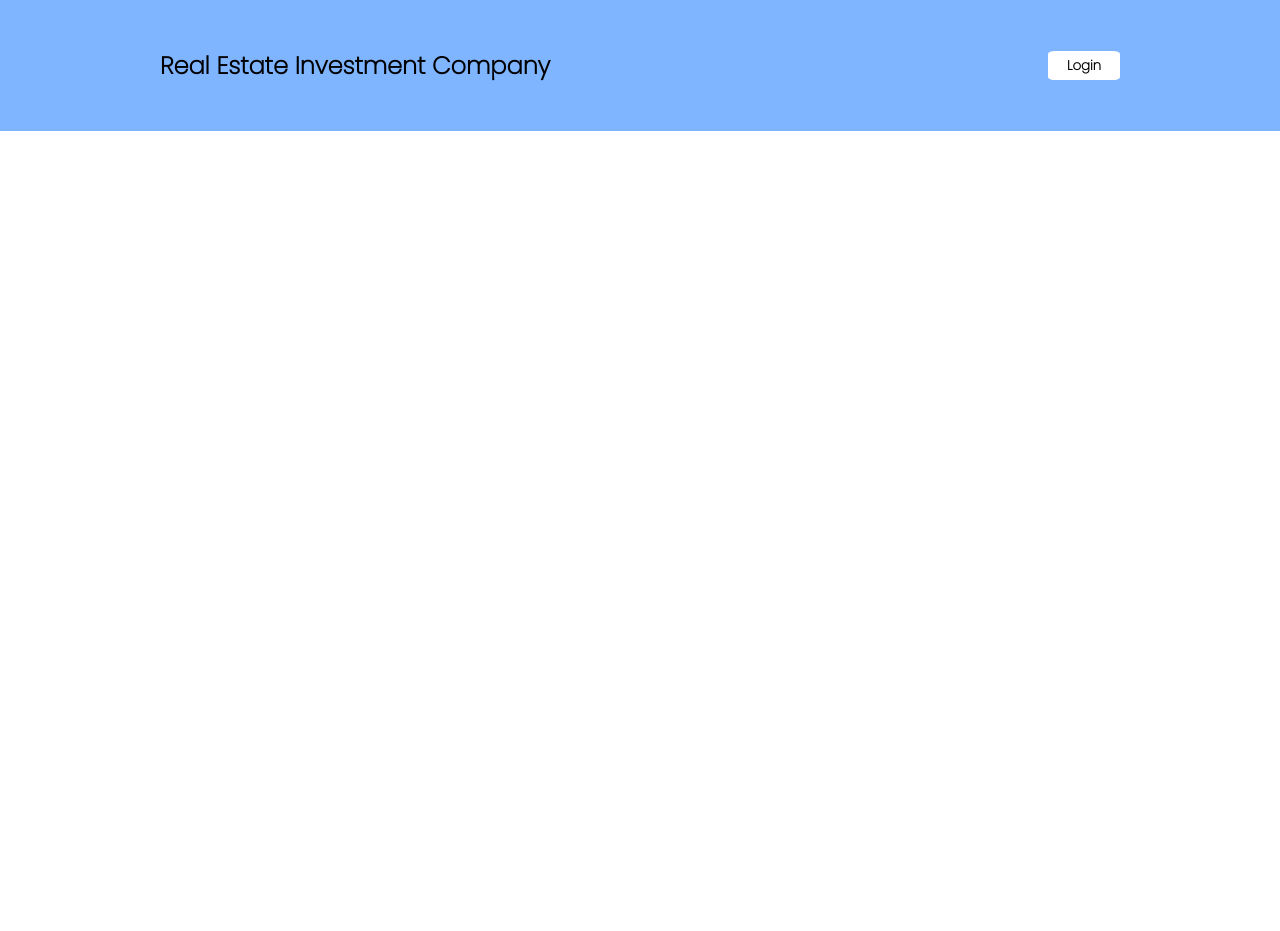
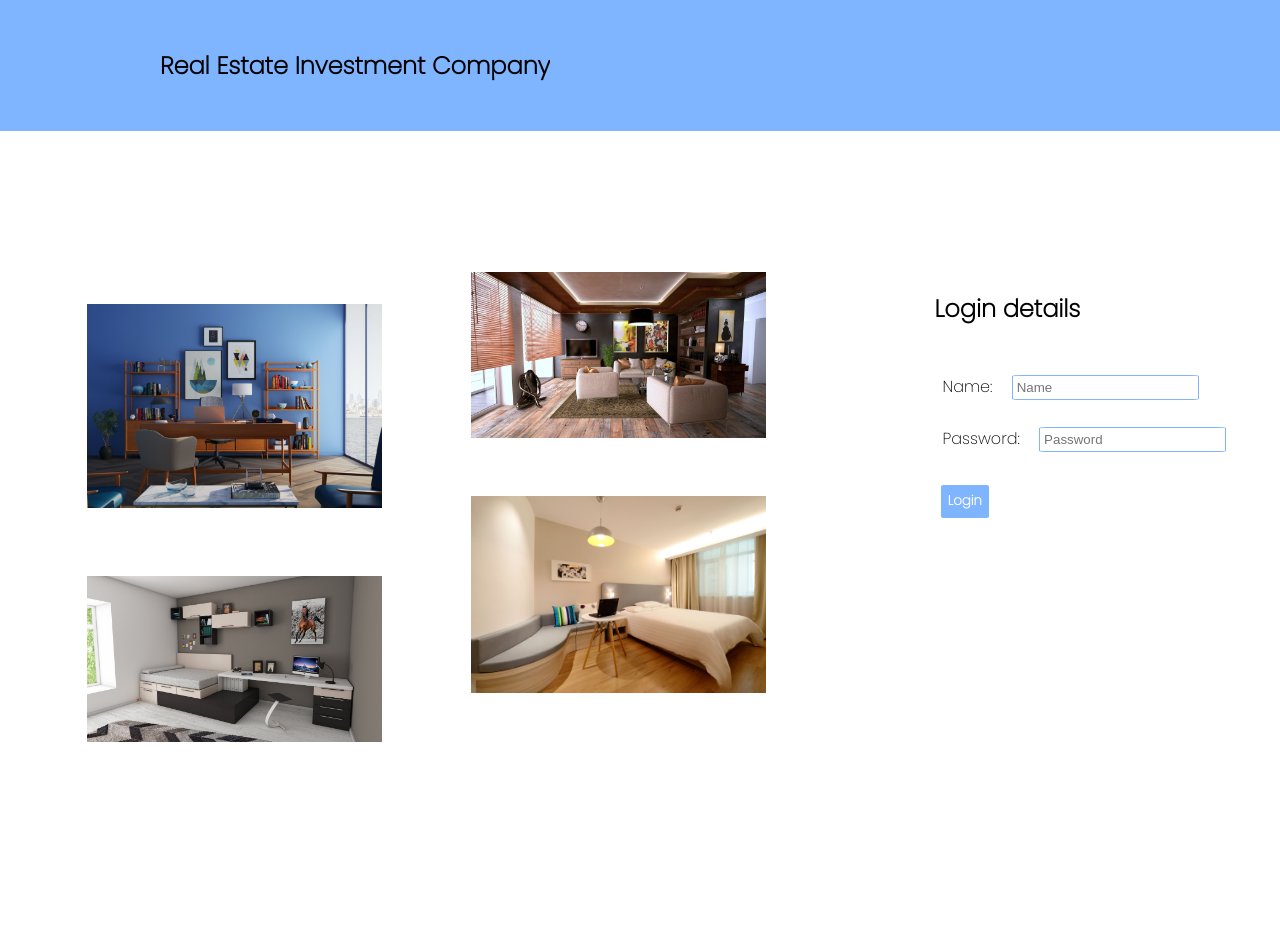
Before and after one commit to tandugonkhalid/Barcode-System, a PHP site: page / in a window 1280 px wide. Run offline with PHP 8.4, Linux system fonts and the light colour scheme.

Commit message:
third commit 17/12/2021

```diff
--- a/css/style.css
+++ b/css/style.css
@@ -5,6 +5,7 @@
   margin: 0;
   -webkit-box-sizing: border-box;
           box-sizing: border-box;
+  overflow: hidden;
 }
 
 .navbar {
@@ -29,23 +30,6 @@
   font-family: 'Poppins', sans-serif;
 }
 
-.navbar button {
-  font-family: 'Poppins', sans-serif;
-  padding: 0.3rem;
-  background-color: white;
-  border: none;
-  border-radius: 10%;
-  width: 4.5rem;
-  font-weight: bold;
-  -webkit-transition: .5s ease-in;
-  transition: .5s ease-in;
-}
-
-.navbar button:hover {
-  -webkit-box-shadow: 0 0 15px #4e4e4e;
-          box-shadow: 0 0 15px #4e4e4e;
-}
-
 section {
   height: 100vh;
   width: 100vw;
@@ -61,14 +45,106 @@ section {
 }
 
 section .info {
-  display: none;
+  display: -webkit-box;
+  display: -ms-flexbox;
+  display: flex;
+  -webkit-box-pack: center;
+      -ms-flex-pack: center;
+          justify-content: center;
+  -webkit-box-align: start;
+      -ms-flex-align: start;
+          align-items: flex-start;
+  -webkit-box-orient: vertical;
+  -webkit-box-direction: normal;
+      -ms-flex-direction: column;
+          flex-direction: column;
+  font-family: 'Poppins', sans-serif;
+  height: 100vh;
+  padding: .5em;
+}
+
+section .info h1 {
+  margin: -10em 0 1.5em 0;
+}
+
+section .info label, section .info input {
+  margin: 1em .5em 1em .5em;
+}
+
+section .info input {
+  padding: .3em;
+  border-radius: 5%;
+  border: 1px solid rgba(0, 106, 255, 0.5);
+}
+
+section .info .submit {
+  padding: .5em;
+  font-family: 'Poppins', sans-serif;
+  background-color: rgba(0, 106, 255, 0.5);
+  border: none;
+  border-radius: 5%;
+  color: white;
+  font-weight: bold;
+  margin: 1.5em .5em 1em .5em;
+  -webkit-transition: .5s ease-in;
+  transition: .5s ease-in;
+}
+
+section .info .submit:hover {
+  -webkit-box-shadow: 0 0 20px rgba(0, 106, 255, 0.5);
+          box-shadow: 0 0 20px rgba(0, 106, 255, 0.5);
 }
 
 section .grid {
-  display: none;
+  display: -ms-grid;
+  display: grid;
+  -ms-grid-columns: 23em 23em;
+      grid-template-columns: 23em 23em;
+  -ms-grid-rows: 10em 10em;
+      grid-template-rows: 10em 10em;
+  padding: 3em;
+  gap: 1em;
 }
 
 section .grid img {
   width: 23vw;
 }
+
+section .grid img:nth-of-type(1) {
+  -ms-grid-row: 1;
+  -ms-grid-row-span: 1;
+  -ms-grid-column: 1;
+  -ms-grid-column-span: 1;
+  grid-area: 1 / 1 / 2 / 2;
+  -webkit-transform: translateY(2em);
+          transform: translateY(2em);
+}
+
+section .grid img:nth-of-type(2) {
+  -ms-grid-row: 1;
+  -ms-grid-row-span: 1;
+  -ms-grid-column: 2;
+  -ms-grid-column-span: 1;
+  grid-area: 1 / 2 / 2 / 3;
+}
+
+section .grid img:nth-of-type(3) {
+  -ms-grid-row: 3;
+  -ms-grid-row-span: 1;
+  -ms-grid-column: 1;
+  -ms-grid-column-span: 1;
+  grid-area: 3 / 1 / 4 / 2;
+  -webkit-transform: translateY(-3em);
+          transform: translateY(-3em);
+}
+
+section .grid img:nth-of-type(4) {
+  -ms-grid-row: 2;
+  -ms-grid-row-span: 1;
+  -ms-grid-column: 2;
+  -ms-grid-column-span: 1;
+  grid-area: 2/ 2 / 3 / 3;
+  -webkit-transform: translateY(3em);
+          transform: translateY(3em);
+}
 /*# sourceMappingURL=style.css.map */
--- a/css/style.scss
+++ b/css/style.scss
@@ -5,7 +5,7 @@
     padding: 0;
     margin: 0;
     box-sizing: border-box;
-    // overflow: hidden;
+    overflow: hidden;
 }
 
 .navbar{
@@ -19,21 +19,6 @@
     h1{
         font-family: 'Poppins', sans-serif;
     }
-
-    button{
-        font-family: 'Poppins', sans-serif;
-        padding: 0.3rem;
-        background-color: rgb(255, 255, 255);
-        border: none;
-        border-radius: 10%;
-        width: 4.5rem;
-        font-weight: bold;
-        transition: .5s ease-in;
-    }
-
-    button:hover{
-        box-shadow: 0 0 15px rgb(78, 78, 78);
-    }
 }
 
 section{
@@ -44,40 +29,73 @@ section{
     align-items: center;
 
     .info{
-        display: none;
-        // justify-content: center;
-        // align-items: center;
-        // flex-direction: row;
+        display: flex;
+        justify-content: center;
+        align-items: flex-start;
+        flex-direction: column;
+        font-family: 'Poppins', sans-serif;
+        height: 100vh;
+        padding: .5em;
+
+        h1{
+            margin: -10em 0 1.5em 0;
+        }
+
+        label, input{
+            margin: 1em .5em 1em .5em;
+        }
+
+        input{
+            padding: .3em;
+            border-radius: 5%;
+            border: 1px solid hsla(215, 100%, 50%, 0.5);
+        }
+
+        .submit{
+            padding: .5em;
+            font-family: 'Poppins', sans-serif;
+            background-color: hsla(215, 100%, 50%, 0.5);
+            border: none;
+            border-radius: 5%;
+            color: rgb(255, 255, 255);
+            font-weight: bold;
+            margin: 1.5em .5em 1em .5em;
+            transition: .5s ease-in;
+        }
+
+        .submit:hover{
+            box-shadow: 0 0 20px hsla(215, 100%, 50%, 0.5);
+        }
     }
 
     .grid{
-        display: none;
-        // grid-template-columns: 23em 23em;
-        // grid-template-rows: 5em 5em;
-        // padding: 3em;
-        // gap: 1em;
+        display: grid;
+        grid-template-columns: 23em 23em;
+        grid-template-rows: 10em 10em;
+        padding: 3em;
+        gap: 1em;
 
         img{
             width: 23vw;
         }
 
-        // img:nth-of-type(1){
-        //     grid-area: 1 / 1 / 2 / 2;
-        //     transform: translateY(2em);
-        // }
+        img:nth-of-type(1){
+            grid-area: 1 / 1 / 2 / 2;
+            transform: translateY(2em);
+        }
 
-        // img:nth-of-type(2){
-        //     grid-area: 1 / 2 / 2 / 3;
-        // }
+        img:nth-of-type(2){
+            grid-area: 1 / 2 / 2 / 3;
+        }
 
-        // img:nth-of-type(3){
-        //     grid-area: 3 / 1 / 4 / 2;
-        //     transform: translateY(-3em);
-        // }
+        img:nth-of-type(3){
+            grid-area: 3 / 1 / 4 / 2;
+            transform: translateY(-3em);
+        }
 
-        // img:nth-of-type(4){
-        //     grid-area: 2/ 2 / 3 / 3;
-        //     transform: translateY(3em);
-        // }
+        img:nth-of-type(4){
+            grid-area: 2/ 2 / 3 / 3;
+            transform: translateY(3em);
+        }
     }
 }
--- a/index.php
+++ b/index.php
@@ -10,7 +10,6 @@
 <body>
     <nav class="navbar">
         <h1>Real Estate Investment Company</h1>
-        <button>Login</button>
     </nav>
     <section>
         <div class="grid">
@@ -20,13 +19,18 @@
             <img src="images/271618.jpg" alt="Apartments">
         </div>
         <div class="info">
-            <h1>Login</h1>
+            <h1>Login details</h1>
             <form action="method">
                 <div class="form-group">
-                  <label for="">Name</label>
-                  <input type="text"
-                    class="form-control" name="" id="" aria-describedby="helpId" placeholder="">
-                  <small id="helpId" class="form-text text-muted">Help text</small>
+                    <label for="">Name:</label>
+                    <input type="text"
+                        class="form-control" name="name" id="name" aria-describedby="helpId" placeholder="Name">
+                    <br>
+                    <label for="">Password:</label>
+                    <input type="password"
+                        class="form-control" name="password" id="password" aria-describedby="helpId" placeholder="Password">
+                    <br>
+                    <button class="submit">Login</button>
                 </div>
             </form>
         </div>
```
Also changed, not shown: 1 other file.
